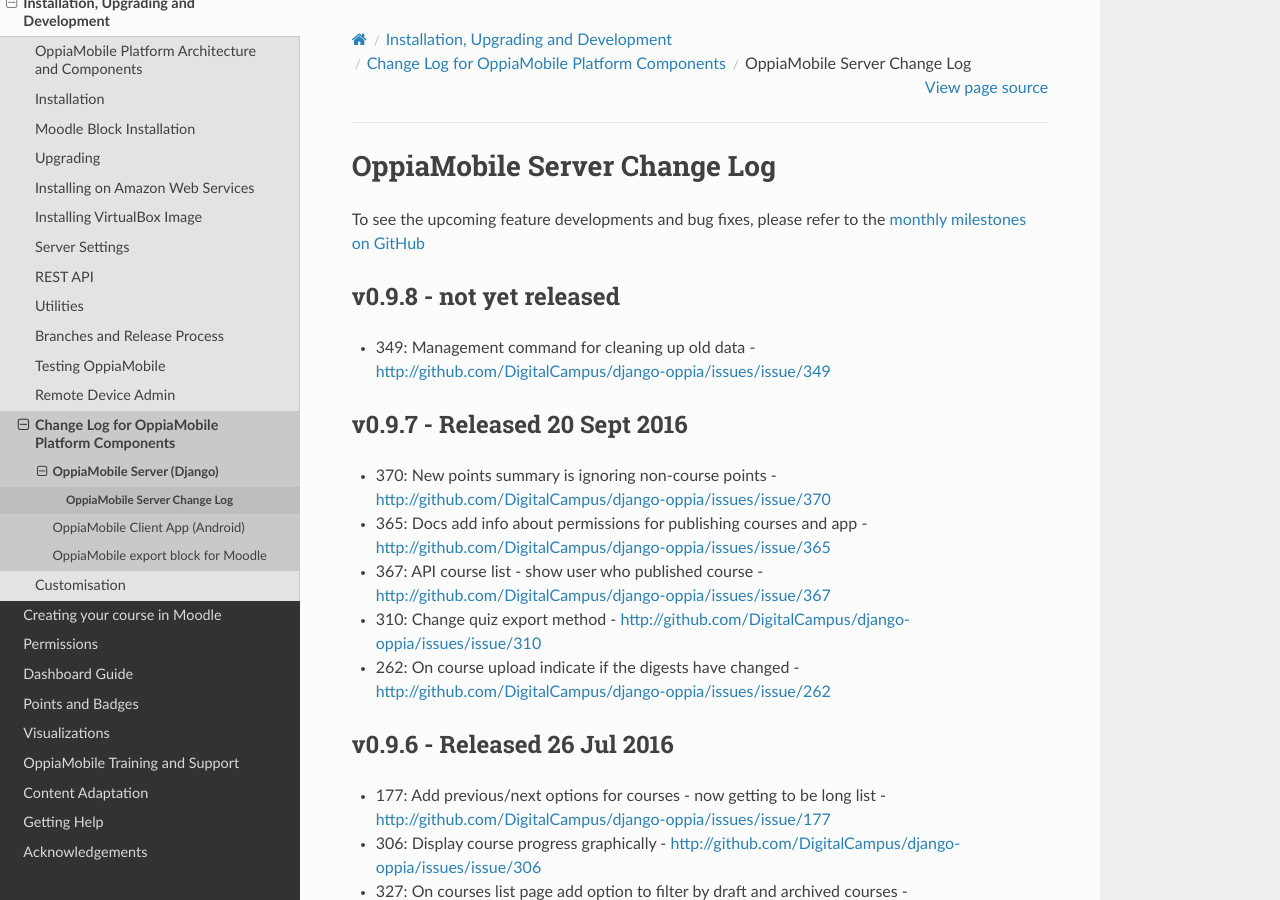
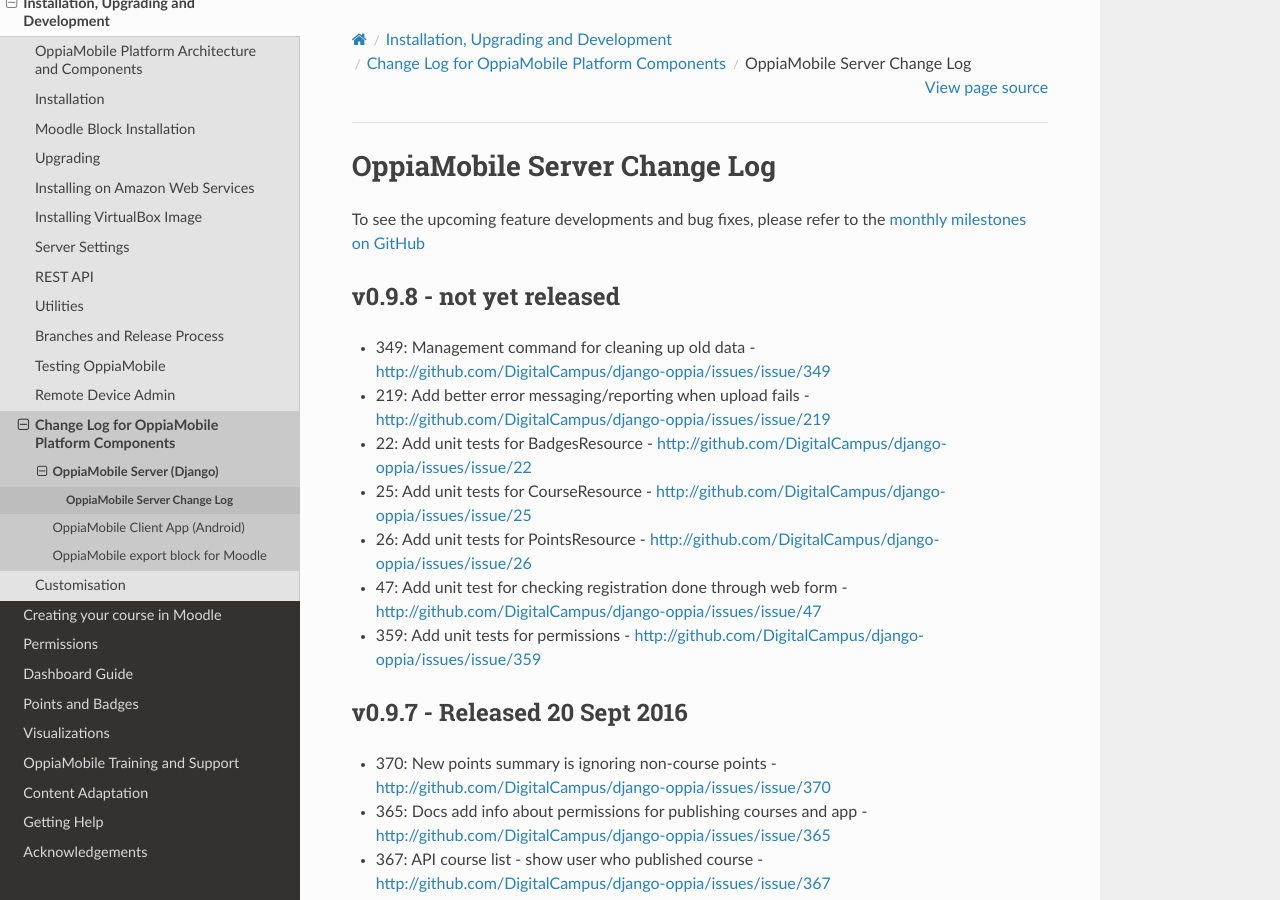
Before and after one commit to DigitalCampus/django-oppia, a Sphinx documentation site: the page built from docs/dev/changelog_server.rst, in a window 1280 px wide and 900 px high. Built offline with Sphinx 7.4.7 and the Read the Docs theme 2.0.0, drawn with Linux system fonts in a browser that asks for light colours; the version number is read from the project's files by our own code.

Commit message:
update docs

```diff
--- a/docs/dev/changelog_server.rst
+++ b/docs/dev/changelog_server.rst
@@ -10,8 +10,12 @@
 --------------------------------
 
 * 349: Management command for cleaning up old data - http://github.com/DigitalCampus/django-oppia/issues/issue/349
-
-
+* 219: Add better error messaging/reporting when upload fails - http://github.com/DigitalCampus/django-oppia/issues/issue/219
+* 22: Add unit tests for BadgesResource - http://github.com/DigitalCampus/django-oppia/issues/issue/22
+* 25: Add unit tests for CourseResource - http://github.com/DigitalCampus/django-oppia/issues/issue/25
+* 26: Add unit tests for PointsResource - http://github.com/DigitalCampus/django-oppia/issues/issue/26
+* 47: Add unit test for checking registration done through web form - http://github.com/DigitalCampus/django-oppia/issues/issue/47
+* 359: Add unit tests for permissions - http://github.com/DigitalCampus/django-oppia/issues/issue/359
 
 .. _serverv0.9.7:
 
```
